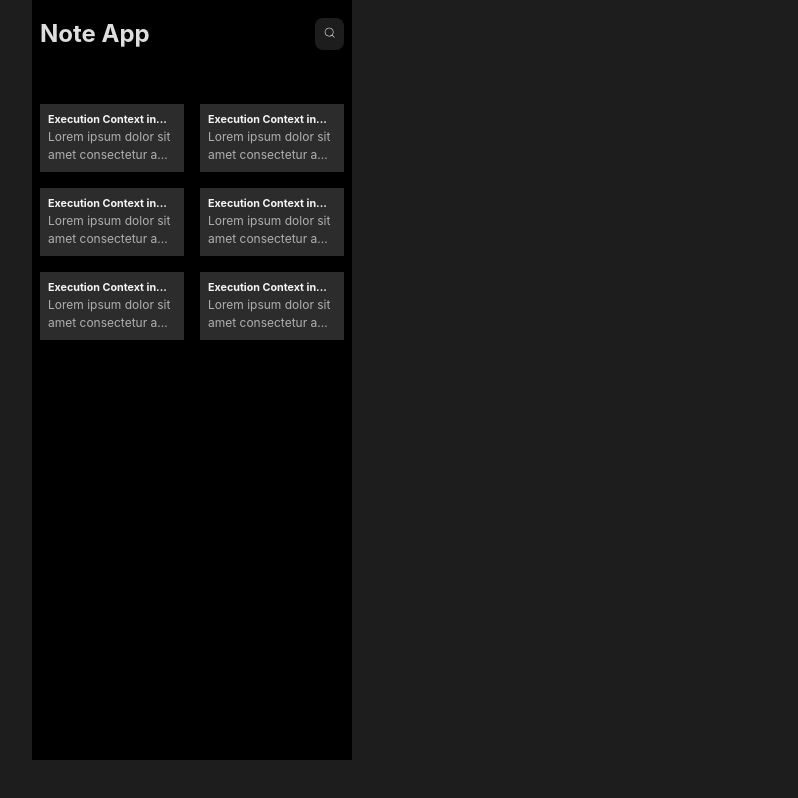
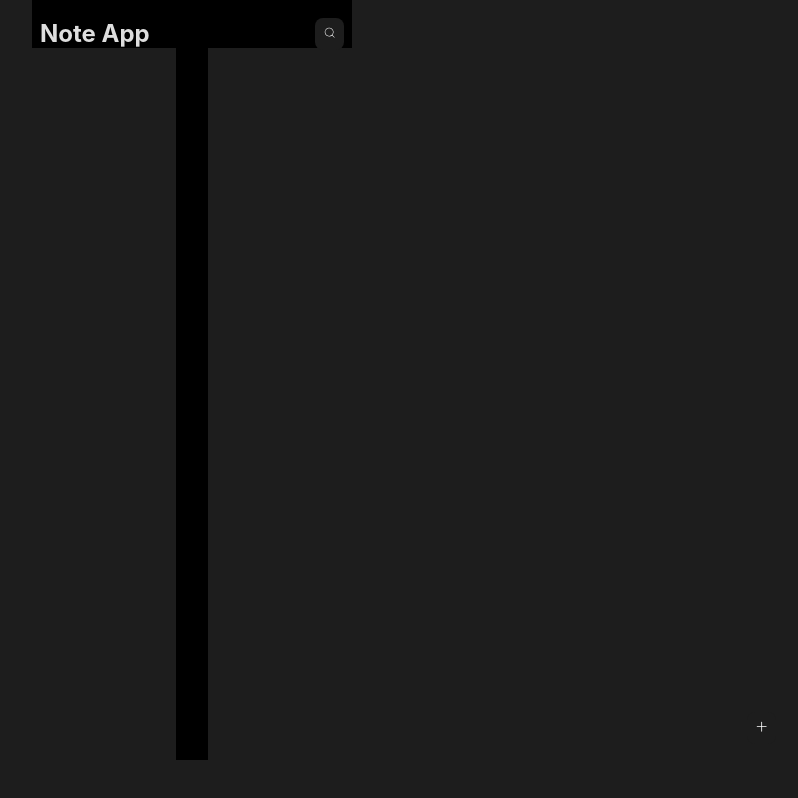
Before and after one commit to Remigit99/MyNote-App, a React (Vite) app: page / in a window 1280 px wide. Shown: the whole page, without its empty margins (448-1246 px from the left). Built offline with nearby package versions, Linux system fonts and the light colour scheme.

Commit message:
added functionality to create and edit notes

```diff
--- a/index.html
+++ b/index.html
@@ -1,13 +1,16 @@
 <!DOCTYPE html>
 <html lang="en">
+
 <head>
   <meta charset="UTF-8" />
   <link rel="icon" type="image/svg+xml" href="/vite.svg" />
   <meta name="viewport" content="width=device-width, initial-scale=1.0" />
-    <title>Vite + React</title>
+  <title>Note App</title>
 </head>
+
 <body>
   <div id="root"></div>
   <script type="module" src="/src/main.jsx"></script>
 </body>
+
 </html>
--- a/src/App.jsx
+++ b/src/App.jsx
@@ -1,19 +1,36 @@
-// import { useState } from 'react'
-import { BrowserRouter, Routes, Route } from 'react-router-dom'
+
+import { BrowserRouter, Routes, Route, Link } from 'react-router-dom'
 import Home from './Pages/Home'
 import EditNotes from './Pages/EditNotes'
 import CreateNote from './Pages/CreateNote'
+// import { myNotes } from "./data"
+import { useEffect, useState } from 'react'
+import { BsPlusLg } from "react-icons/bs"
+
 
 function App() {
+
+  const [notes, setNotes] = useState(JSON.parse(localStorage.getItem("Notes")) || [])
+
+  useEffect(() => {
+    localStorage.setItem("Notes", JSON.stringify(notes))
+  }, [notes])
 
   return (
     <div className="app">
       <BrowserRouter>
         <Routes>
-          <Route path='/' element={<Home />} />
-          <Route path='/edit-note/:id' element={<EditNotes />} />
-          <Route path='create-note' element={<CreateNote />} />
+          <Route path='/' element={<Home notes={notes} />} />
+          <Route path='/edit-note/:id' element={<EditNotes notes={notes} setNotes={setNotes} />} />
+          <Route path='create-note' element={<CreateNote notes={notes} setNotes={setNotes} />} />
+
         </Routes>
+
+        <Link to="/create-note">
+          <button className="btn btn__create">
+            <BsPlusLg />
+          </button>
+        </Link >
       </BrowserRouter>
 
     </div>
--- a/src/Pages/CreateNote.jsx
+++ b/src/Pages/CreateNote.jsx
@@ -1,11 +1,29 @@
-import { Link } from "react-router-dom"
+import { useState } from "react"
+import { Link, useNavigate } from "react-router-dom"
+import { useDate } from "../hook/useDate"
+import { IoIosArrowBack } from "react-icons/io"
 
 
-const CreateNote = () => {
+const CreateNote = ({ notes, setNotes }) => {
+    const navigate = useNavigate()
+    const date = useDate()
+
+
+
+    const [title, setTitle] = useState("")
+    const [details, setDetails] = useState("")
+
+    const note = { id: crypto.randomUUID(), title, details, date }
 
     const handleSubmit = (e) => {
         e.preventDefault()
-        console.log("submitted")
+
+        if (title && details) {
+            // console.log(title, details);
+            // console.log(date)
+            setNotes(prevNotes => [note, ...prevNotes])
+            navigate("/")
+        }
     }
 
     return (
@@ -13,19 +31,23 @@ const CreateNote = () => {
             <nav>
                 <div className="create__note-header">
                     <Link to="/">
-                        Icon
+                        <button className="btn">
+
+                            <IoIosArrowBack />
+                        </button>
+
                     </Link>
 
-                    <button className="btn btn__save">save</button>
+                    <button className="btn btn__save" onClick={handleSubmit}>save</button>
                 </div>
 
             </nav>
 
             <section>
                 <form onSubmit={handleSubmit}>
-                    <input autoFocus type="text" name="" id="" placeholder="Title" />
+                    <input autoFocus type="text" value={title} placeholder="Title" onChange={(e) => setTitle(e.target.value)} />
 
-                    <textarea name="" id="" rows="30" placeholder="Note Content..."></textarea>
+                    <textarea value={details} onChange={(e) => setDetails(e.target.value)} rows="30" placeholder="Note Content..."></textarea>
                 </form>
             </section>
         </div>
--- a/src/Pages/EditNotes.jsx
+++ b/src/Pages/EditNotes.jsx
@@ -1,27 +1,64 @@
-import { Link } from "react-router-dom"
+/* eslint-disable react/prop-types */
+import { Link, useNavigate, useParams } from "react-router-dom"
+import { IoIosArrowBack } from "react-icons/io"
+import { RiDeleteBin6Line } from "react-icons/ri"
+import { useDate } from "../hook/useDate"
+import { useState } from "react"
 
+const EditNote = ({ notes, setNotes }) => {
 
-const EditNote = () => {
+    const { id } = useParams()
+    const newDate = useDate()
+    const navigate = useNavigate()
+
+    const note = notes.find(noteItem => noteItem.id === id)
+    const [title, setTitle] = useState(note.title)
+    const [details, setDetails] = useState(note.details)
+
+    // console.log(note)
+    const handleSubmit = (e) => {
+        e.preventDefault()
+
+        if (title && details) {
+            const newNote = { id: note.id, title, details, date: newDate }
+            // setNotes(prevNote => [newNote, ...prevNote])
+
+            const newNotes = notes.map(item => {
+                if (item.id == id) {
+                    item = newNote
+                }
+            })
+
+            setNotes(newNotes)
+            navigate("/")
+        }
+    }
+
     return (
         <div id="edit-note">
             <nav>
                 <div className="edit__note-header">
                     <Link to="/">
-                        Icon
+                        <button className="btn">
+
+                            <IoIosArrowBack />
+                        </button>
                     </Link>
 
-                    <button className="btn btn__save">save</button>
+                    <button className="btn btn__save" onClick={handleSubmit}>save</button>
 
-                    <button className="btn btn__trash">Del</button>
+                    <button className="btn btn__trash">
+                        <RiDeleteBin6Line />
+                    </button>
                 </div>
 
             </nav>
 
             <section>
-                <form>
-                    <input autoFocus type="text" name="" id="" placeholder="Title" />
+                <form onSubmit={handleSubmit}>
+                    <input autoFocus type="text" placeholder="Title" value={title} onChange={(e) => setTitle(e.target.value)} />
 
-                    <textarea name="" id="" rows="30" placeholder="Note Content..."></textarea>
+                    <textarea value={details} onChange={(e) => setDetails(e.target.value)} rows="30" placeholder="Note Content..."></textarea>
                 </form>
             </section>
         </div>
--- a/src/Pages/Home.jsx
+++ b/src/Pages/Home.jsx
@@ -1,9 +1,10 @@
+/* eslint-disable react/prop-types */
 import Note from "../components/Note"
-import { myNotes } from "../data"
+
 import { CiSearch } from "react-icons/ci"
 import { useState } from "react"
 
-const Home = () => {
+const Home = ({ notes }) => {
 
 
     const [showSearch, setShowSearch] = useState(false)
@@ -39,14 +40,19 @@ const Home = () => {
 
             <main>
                 {
-                    myNotes.map((note) => {
+                    notes.map((note) => {
                         return (
                             <Note key={note.id} {...note} />
                         )
                     })
                 }
             </main>
+
+
         </div>
+
+
+
     )
 }
 
--- a/src/components/Note.jsx
+++ b/src/components/Note.jsx
@@ -2,7 +2,7 @@
 import { Link } from "react-router-dom";
 
 
-const Note = ({ id, title, details }) => {
+const Note = ({ id, title, details, date }) => {
     return (
 
         <Link to={`/edit-note/${id}`}>
@@ -13,6 +13,10 @@ const Note = ({ id, title, details }) => {
                 <div className="content">
                     <p>{details.length > 40 ? details.substring(0, 40) + "..." : details}</p>
                 </div>
+
+                <div className="date">
+                    <p>{date}</p>
+                </div>
             </div>
         </Link>
 
--- a/src/data.jsx
+++ b/src/data.jsx
@@ -1,32 +1,38 @@
 export const myNotes = [
     {
-        id: crypto.randomUUID,
+        id: 1,
         title: "Execution Context in JavaScript",
-        details: "Lorem ipsum dolor sit amet consectetur adipisicing elit. Voluptatem, fuga iste! Sit itaque ratione ut libero? Nostrum incidunt porro modi, totam labore sunt, aspernatur maxime dolores asperiores ad praesentium nihil laborum possimus sequi excepturi sed atque voluptatem. Quis ipsum explicabo quia, in unde eaque deleniti iure, voluptatem, voluptates quisquam cupiditate."
+        details: "Lorem ipsum dolor sit amet consectetur adipisicing elit. Voluptatem, fuga iste! Sit itaque ratione ut libero? Nostrum incidunt porro modi, totam labore sunt, aspernatur maxime dolores asperiores ad praesentium nihil laborum possimus sequi excepturi sed atque voluptatem. Quis ipsum explicabo quia, in unde eaque deleniti iure, voluptatem, voluptates quisquam cupiditate.",
+        date: `${new Date().getMinutes().toString()}`
     },
     {
-        id: crypto.randomUUID,
+        id: 2,
         title: "Execution Context in JavaScript",
-        details: "Lorem ipsum dolor sit amet consectetur adipisicing elit. Voluptatem, fuga iste! Sit itaque ratione ut libero? Nostrum incidunt porro modi, totam labore sunt, aspernatur maxime dolores asperiores ad praesentium nihil laborum possimus sequi excepturi sed atque voluptatem. Quis ipsum explicabo quia, in unde eaque deleniti iure, voluptatem, voluptates quisquam cupiditate."
+        details: "Lorem ipsum dolor sit amet consectetur adipisicing elit. Voluptatem, fuga iste! Sit itaque ratione ut libero? Nostrum incidunt porro modi, totam labore sunt, aspernatur maxime dolores asperiores ad praesentium nihil laborum possimus sequi excepturi sed atque voluptatem. Quis ipsum explicabo quia, in unde eaque deleniti iure, voluptatem, voluptates quisquam cupiditate.",
+        date: `${new Date().getHours().toString()}`
     },
     {
-        id: crypto.randomUUID,
+        id: 3,
         title: "Execution Context in JavaScript",
-        details: "Lorem ipsum dolor sit amet consectetur adipisicing elit. Voluptatem, fuga iste! Sit itaque ratione ut libero? Nostrum incidunt porro modi, totam labore sunt, aspernatur maxime dolores asperiores ad praesentium nihil laborum possimus sequi excepturi sed atque voluptatem. Quis ipsum explicabo quia, in unde eaque deleniti iure, voluptatem, voluptates quisquam cupiditate."
+        details: "Lorem ipsum dolor sit amet consectetur adipisicing elit. Voluptatem, fuga iste! Sit itaque ratione ut libero? Nostrum incidunt porro modi, totam labore sunt, aspernatur maxime dolores asperiores ad praesentium nihil laborum possimus sequi excepturi sed atque voluptatem. Quis ipsum explicabo quia, in unde eaque deleniti iure, voluptatem, voluptates quisquam cupiditate.",
+        date: `${new Date().getFullYear().toString(8)}`
     },
     {
-        id: crypto.randomUUID,
+        id: 4,
         title: "Execution Context in JavaScript",
-        details: "Lorem ipsum dolor sit amet consectetur adipisicing elit. Voluptatem, fuga iste! Sit itaque ratione ut libero? Nostrum incidunt porro modi, totam labore sunt, aspernatur maxime dolores asperiores ad praesentium nihil laborum possimus sequi excepturi sed atque voluptatem. Quis ipsum explicabo quia, in unde eaque deleniti iure, voluptatem, voluptates quisquam cupiditate."
+        details: "Lorem ipsum dolor sit amet consectetur adipisicing elit. Voluptatem, fuga iste! Sit itaque ratione ut libero? Nostrum incidunt porro modi, totam labore sunt, aspernatur maxime dolores asperiores ad praesentium nihil laborum possimus sequi excepturi sed atque voluptatem. Quis ipsum explicabo quia, in unde eaque deleniti iure, voluptatem, voluptates quisquam cupiditate.",
+        date: `${new Date().getFullYear().toString(32)}`
     },
     {
-        id: crypto.randomUUID,
+        id: 5,
         title: "Execution Context in JavaScript",
-        details: "Lorem ipsum dolor sit amet consectetur adipisicing elit. Voluptatem, fuga iste! Sit itaque ratione ut libero? Nostrum incidunt porro modi, totam labore sunt, aspernatur maxime dolores asperiores ad praesentium nihil laborum possimus sequi excepturi sed atque voluptatem. Quis ipsum explicabo quia, in unde eaque deleniti iure, voluptatem, voluptates quisquam cupiditate."
+        details: "Lorem ipsum dolor sit amet consectetur adipisicing elit. Voluptatem, fuga iste! Sit itaque ratione ut libero? Nostrum incidunt porro modi, totam labore sunt, aspernatur maxime dolores asperiores ad praesentium nihil laborum possimus sequi excepturi sed atque voluptatem. Quis ipsum explicabo quia, in unde eaque deleniti iure, voluptatem, voluptates quisquam cupiditate.",
+        date: `${new Date().getMonth().toString()}`
     },
     {
-        id: crypto.randomUUID,
+        id: 6,
         title: "Execution Context in JavaScript",
-        details: "Lorem ipsum dolor sit amet consectetur adipisicing elit. Voluptatem, fuga iste! Sit itaque ratione ut libero? Nostrum incidunt porro modi, totam labore sunt, aspernatur maxime dolores asperiores ad praesentium nihil laborum possimus sequi excepturi sed atque voluptatem. Quis ipsum explicabo quia, in unde eaque deleniti iure, voluptatem, voluptates quisquam cupiditate."
+        details: "Lorem ipsum dolor sit amet consectetur adipisicing elit. Voluptatem, fuga iste! Sit itaque ratione ut libero? Nostrum incidunt porro modi, totam labore sunt, aspernatur maxime dolores asperiores ad praesentium nihil laborum possimus sequi excepturi sed atque voluptatem. Quis ipsum explicabo quia, in unde eaque deleniti iure, voluptatem, voluptates quisquam cupiditate.",
+        date: `${new Date().getFullYear().toString()}`
     },
 ]
--- /dev/null
+++ b/src/hook/useDate.jsx
@@ -0,0 +1,38 @@
+
+export const useDate = () => {
+
+    const theDate = new Date();
+    const month = theDate.getMonth();
+    let monthName;
+
+    switch (month) {
+        case 0: monthName = "Jan";
+            break;
+        case 1: monthName = "Feb";
+            break;
+        case 2: monthName = "Mar";
+            break;
+        case 3: monthName = "Apr";
+            break;
+        case 4: monthName = "May";
+            break;
+        case 5: monthName = "Jun";
+            break;
+        case 6: monthName = "Jul";
+            break;
+        case 7: monthName = "Aug";
+            break;
+        case 8: monthName = "Sept";
+            break;
+        case 9: monthName = "Oct";
+            break;
+        case 10: monthName = "Nov";
+            break;
+        case 11: monthName = "Dec";
+            break;
+    }
+
+    const date = `${monthName} ${theDate.getDate()} ${theDate.getFullYear()} (${theDate.getHours()} : ${theDate.getMinutes()})`
+
+    return date;
+}
--- a/src/index.scss
+++ b/src/index.scss
@@ -20,6 +20,9 @@ body {
   display: grid;
   place-content: center;
   height: 100vh;
+  width: 100%;
+  overflow-y: hidden;
+
 }
 
 .app {
@@ -28,6 +31,7 @@ body {
   background-color: black;
   padding: 0.5rem;
   height: 90vh;
+  overflow-y: scroll;
   // display: grid;
   // place-content: center;
 
@@ -59,12 +63,17 @@ body {
     color: whitesmoke;
   }
 
+  .btn__create {
+    position: absolute;
+    right: 3.5rem;
+    bottom: 3.5rem;
+    z-index: 5;
+  }
+
 
   .home {
     position: relative;
-
-
-
+    height: 85vh;
 
     nav {
       background-color: black;
@@ -87,8 +96,6 @@ body {
         display: flex;
         align-items: center;
         justify-content: space-between;
-
-
       }
 
       .search {
@@ -113,14 +120,14 @@ body {
     }
 
     main {
-      margin: 3.5rem 0 2rem;
+      margin: 1.5rem 0 2rem;
       display: grid;
       grid-template-columns: 1fr 1fr;
       gap: 1rem;
       // height: calc(100vh - 6rem);
-      // overflow-y: scroll;
-      // scroll-behavior: smooth;
-      // overscroll-behavior: contain;
+      overflow-y: hidden;
+      scroll-behavior: smooth;
+      overscroll-behavior: contain;
 
       #note {
         padding: 0.5rem;
@@ -144,7 +151,9 @@ body {
 
       .create__note-header,
       .edit__note-header {
-        padding: 1px;
+        display: flex;
+        justify-content: space-between;
+        align-items: center;
       }
     }
 
@@ -167,6 +176,7 @@ body {
           padding: 1rem;
           resize: none;
           color: whitesmoke;
+          width: 100%;
         }
       }
 
```
Lines whose indentation alone changed are shown as unchanged.
